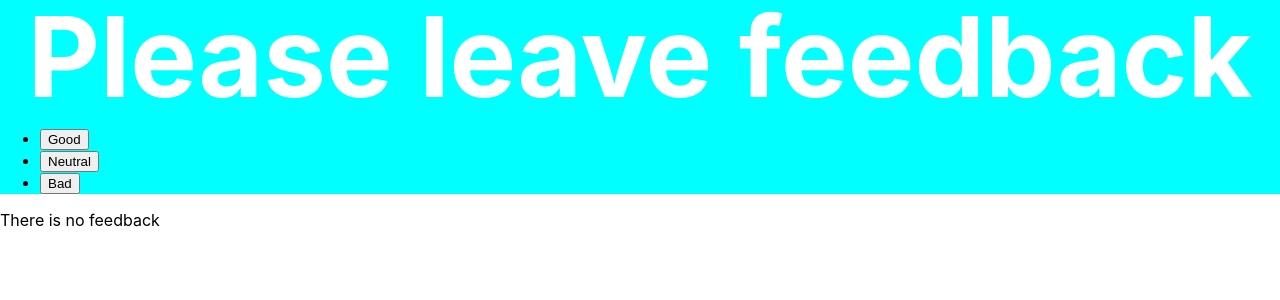
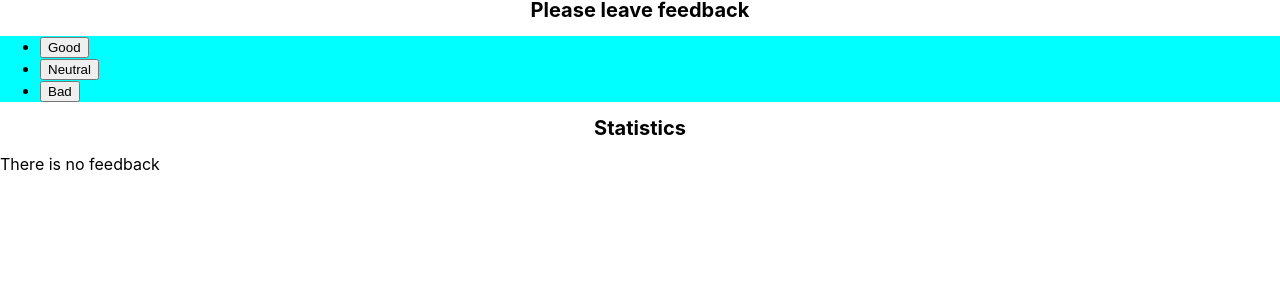
Before and after one commit to SophiaTretiakova/goit-react-hw-02-feedback, a React (Create React App) app: page / in a window 1280 px wide. Shown: the top 300 px of the page. Built offline with nearby package versions, Linux system fonts and the light colour scheme.

Commit message:
Section component

```diff
--- a/src/components/App.jsx
+++ b/src/components/App.jsx
@@ -1,6 +1,8 @@
 import { Component } from 'react';
 import { FeedbackBtns } from './Feedback/FeedbackBtns';
 import { Statistics } from './Statistics/Statistics';
+import { Notification } from './Notification/Notification';
+import { Section } from './Section/Section';
 
 export class App extends Component {
   state = {
@@ -51,7 +53,10 @@ export class App extends Component {
 
     return (
       <>
+        <Section title="Please leave feedback">
           <FeedbackBtns onLeaveFeedback={handlerClicks}></FeedbackBtns>
+        </Section>
+        <Section title="Statistics">
           {feedbackReceived ? (
             <Statistics
               good={good}
@@ -61,9 +66,9 @@ export class App extends Component {
               positive={this.countPositiveFeedbackPercentage()}
             ></Statistics>
           ) : (
-          //<Notification message="There is no feedback" />
-          <p>There is no feedback</p>
+            <Notification message="There is no feedback" />
           )}
+        </Section>
       </>
     );
   }
--- a/src/components/Feedback/FeedBackBtns.styled.js
+++ b/src/components/Feedback/FeedBackBtns.styled.js
@@ -1,15 +1,14 @@
 import styled from 'styled-components';
 
-export const FeedbackSection = styled.section`
+export const FeedbackSection = styled.div`
   background: aqua;
 `;
 
-export const FeedbackTitle = styled.h1`
+export const FeedbackTitle = styled.h2`
   text-align: center;
-  font-size: 7em;
+  font-size: 20px;
   margin-bottom: 0;
   margin-top: 0;
   line-height: 1;
   text-decoration: none;
-  color: #fff;
 `;
--- a/src/components/Feedback/FeedbackBtns.jsx
+++ b/src/components/Feedback/FeedbackBtns.jsx
@@ -1,11 +1,10 @@
-import { FeedbackSection, FeedbackTitle } from './FeedBackBtns.styled';
+import { FeedbackSection } from './FeedBackBtns.styled';
 
 export const FeedbackBtns = ({
   onLeaveFeedback: { onGood, onNeutral, onBad },
 }) => {
   return (
     <FeedbackSection>
-      <FeedbackTitle>Please leave feedback</FeedbackTitle>
       <ul>
         <li>
           <button onClick={onGood} value="good">
--- /dev/null
+++ b/src/components/Notification/Notification.jsx
@@ -0,0 +1,7 @@
+export const Notification = ({ message }) => {
+  return (
+    <div>
+      <p>{message}</p>
+    </div>
+  );
+};
--- /dev/null
+++ b/src/components/Section/Section.jsx
@@ -0,0 +1,10 @@
+import { FeedbackTitle } from 'components/Feedback/FeedBackBtns.styled';
+
+export const Section = ({ title, children }) => {
+  return (
+    <section>
+      <FeedbackTitle>{title}</FeedbackTitle>
+      {children}
+    </section>
+  );
+};
--- a/src/components/Statistics/Statistics.jsx
+++ b/src/components/Statistics/Statistics.jsx
@@ -1,7 +1,6 @@
 export const Statistics = ({ good, neutral, bad, total, positive }) => {
   return (
-    <section>
-      <h2>Statistics</h2>
+    <div>
       <ul>
         <li>
           <p>Good: {good}</p>
@@ -19,6 +18,6 @@ export const Statistics = ({ good, neutral, bad, total, positive }) => {
           <p>Positive feedback: {positive}%</p>
         </li>
       </ul>
-    </section>
+    </div>
   );
 };
```
Lines whose indentation alone changed are shown as unchanged.
